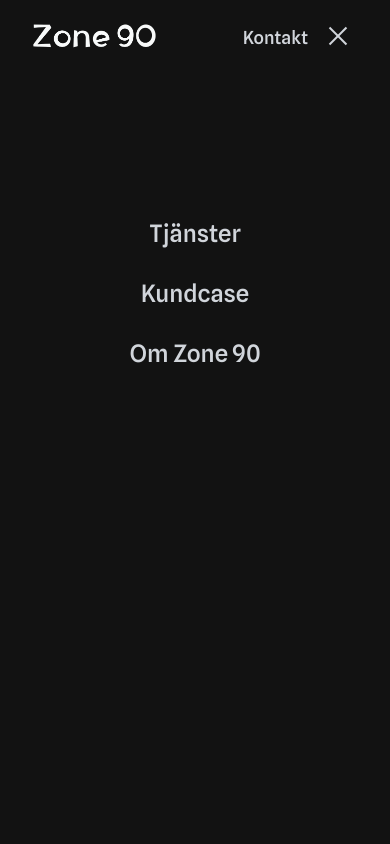
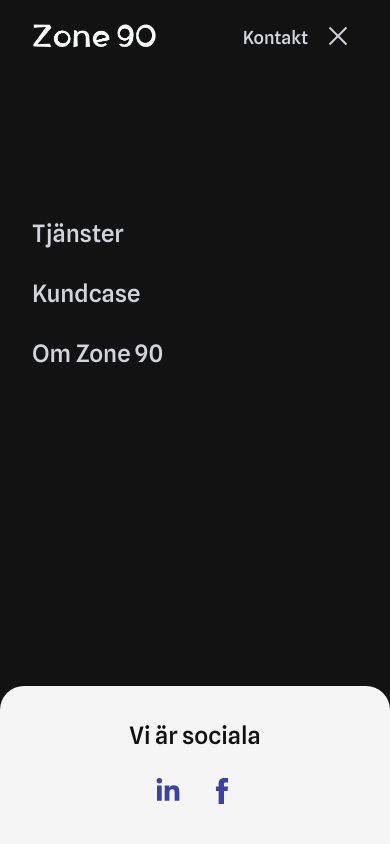
Before and after one commit to Marahkny/Marahs-portofolio, a Next.js app: page / in a window 390 px wide. Both pictures are taken after a click on the button "Toggle mobile menu". Shown: the top 844 px of the page. Built offline with nearby package versions, Linux system fonts and the light colour scheme.

Commit message:
uppdeta the header

```diff
--- a/src/app/Componenet/header.js
+++ b/src/app/Componenet/header.js
@@ -4,6 +4,8 @@ import Link from "next/link";
 import React, { useState } from "react";
 import { motion } from "framer-motion";
 import Image from 'next/image';
+import { FaLinkedinIn } from "react-icons/fa";
+import { TfiFacebook } from "react-icons/tfi";
 
 const Head = () => {
   const [isMenuOpen, setIsMenuOpen] = useState(false);
@@ -137,9 +139,9 @@ const Head = () => {
           initial={{ opacity: 0 }}
           animate={{ opacity: 1 }}
           exit={{ opacity: 0 }}
-          className="fixed inset-0 bg-[#121212] z-50 flex flex-col items-center px-8 py-4"
+          className="fixed inset-0 bg-[#121212] z-50 flex flex-col items-left  pt-4"
         >
-          <div className="flex items-center justify-between  w-full">
+          <div className="flex items-center justify-between px-8  w-full">
             <Link href="/" aria-label="Go to homepage">
             <Image
       src="/photos/Logo.png"
@@ -184,7 +186,7 @@ const Head = () => {
             </div>
           </div>
 
-          <div className="flex flex-col py-40 items-center space-y-6 text-white">
+          <div className="flex flex-col py-40 items-left space-y-6 px-8">
             <Link
               href="/tjanster"
               className="text-[24px] relative inline-block font-[500] before:absolute before:bottom-0 before:left-0 before:h-[2px] before:w-0 before:bg-gray-300 before:transition-all before:duration-200 before:ease-in-out hover:before:w-full"
@@ -207,6 +209,36 @@ const Head = () => {
               Om Zone 90
             </Link>
           </div>
+         <motion.div
+  initial={{ opacity: 0, y: 50 }}
+  animate={{ opacity: 1, y: 0 }}
+  transition={{ duration: 0.3, ease: "easeOut" }}
+  className="mt-auto w-full flex flex-col p-8 items-center bg-[#F5F5F5] rounded-t-3xl space-y-4"
+>
+  <p className="font-[500] text-[24px] text-[#121212]">Vi är sociala</p>
+  <div className="flex gap-3">
+    <a
+      href="https://www.linkedin.com/company/zone90/"
+      target="_blank"
+      rel="noopener noreferrer"
+      className="p-2 rounded-full transition transform hover:scale-110 focus:outline-none focus-visible:ring-2 focus-visible:ring-white"
+      aria-label="Visit our LinkedIn page"
+      title="LinkedIn"
+    >
+      <FaLinkedinIn className="text-[26px] text-[#3B429F]" aria-hidden="true" />
+    </a>
+    <a
+      href="https://www.facebook.com/people/Zone90/61575014166638/"
+      target="_blank"
+      rel="noopener noreferrer"
+      className="p-2 rounded-full transition transform hover:scale-110 focus:outline-none focus-visible:ring-2 focus-visible:ring-white"
+      aria-label="Visit our Facebook page"
+      title="Facebook"
+    >
+      <TfiFacebook className="text-[26px] text-[#3B429F]" aria-hidden="true" />
+    </a>
+  </div>
+</motion.div>
         </motion.div>
       )}
     </>
```
